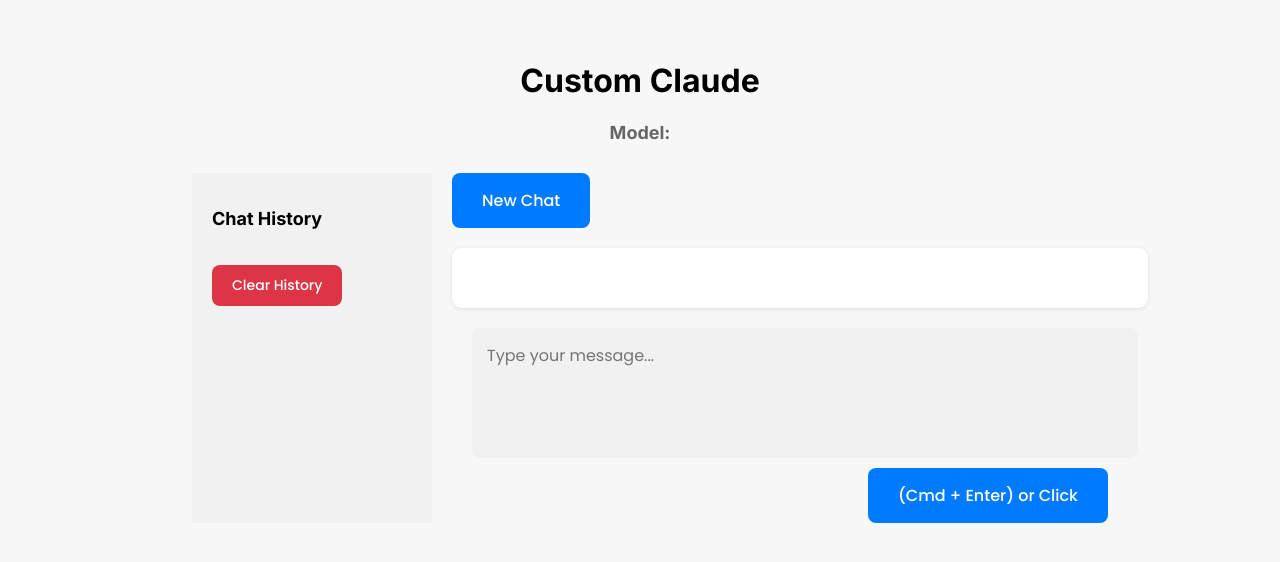
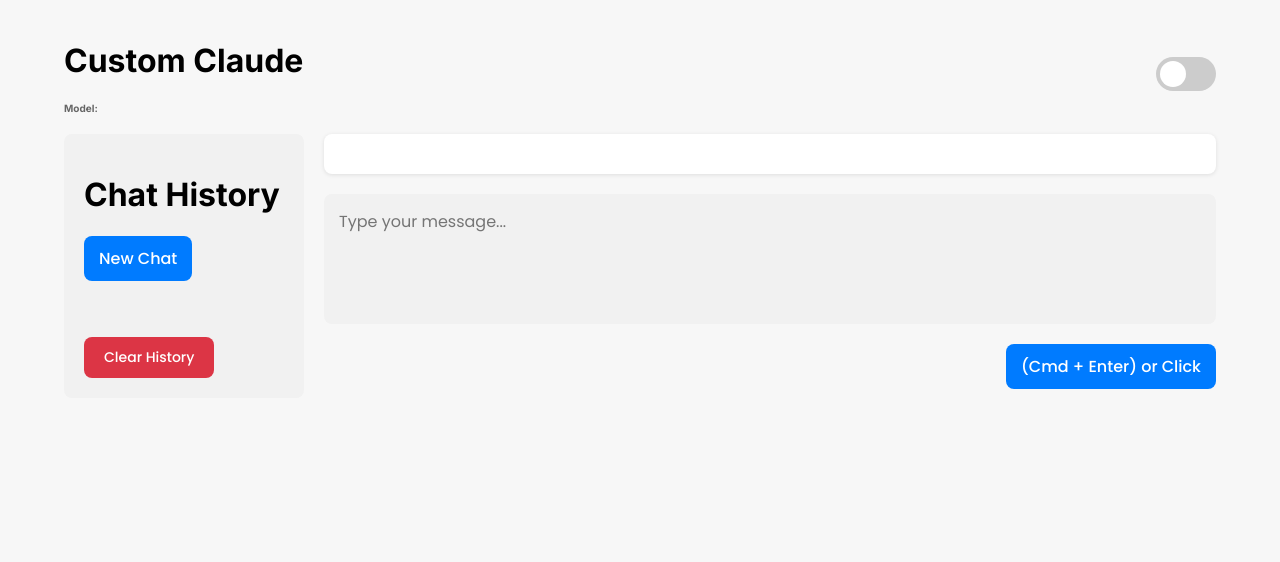
Before and after one commit to invisible-hand/customchat, a Next.js app: page / in a window 1280 px wide. Shown: the top 562 px of the page. Built offline with nearby package versions, Linux system fonts and the light colour scheme.

Commit message:
dark mode + history fix

```diff
--- a/app/globals.css
+++ b/app/globals.css
@@ -8,20 +8,31 @@
 }
 
 .container {
-  max-width: 70%;
-  margin: 0 auto;
-  padding: 40px;
+  max-width: 90%;
+  margin: auto;
+  padding: 20px;
+  border-radius: 8px;
 }
 
 header {
-  text-align: center;
-  margin-bottom: 30px;
+  display: flex;
+  justify-content: space-between;
+  align-items: center;
+  margin-bottom: 5px;
 }
 
+.header-left {
+  text-align: left;
+}
+
+.header-right {
+  display: flex;
+  align-items: center;
+}
 .model-name {
-  font-size: 18px;
+  font-size: 10px;
   color: #666;
-  margin-top: 5px;
+  margin-bottom: 15px;
 }
 
 .content {
@@ -33,11 +44,12 @@
   background-color: #f1f1f1;
   padding: 20px;
   margin-right: 20px;
+  border-radius: 8px;
 }
 
 .side-panel h2 {
-  font-size: 18px;
-  margin-bottom: 10px;
+  font-size: 12px;
+  margin-bottom: 0px;
 }
 
 .side-panel ul {
@@ -61,11 +73,10 @@
 
 .chat-window {
   background-color: #fff;
-  padding: 30px;
-  border-radius: 10px;
+  padding: 20px;
+  border-radius: 8px;
   box-shadow: 0 1px 4px rgba(0, 0, 0, 0.1);
   margin-bottom: 20px;
-  width: 100%;
 }
 
 .user-message,
@@ -115,19 +126,18 @@
 }
 
 textarea {
-  width: 100%;
   padding: 15px;
   border: none;
   border-radius: 8px;
   background-color: #f1f1f1;
-  margin-bottom: 10px;
+  margin-bottom: 20px;
   font-family: 'Poppins', sans-serif;
   font-size: 16px;
   resize: none;
 }
 
 button {
-  padding: 15px 30px;
+  padding: 10px 15px;
   background-color: #007bff;
   color: #fff;
   border: none;
@@ -151,7 +161,6 @@
   display: flex;
   flex-direction: column;
   width: 100%;
-  margin-left: 20px;
 }
 
 button[type='submit'] {
@@ -182,3 +191,109 @@
   font-style: italic;
   color: #888;
 }
+
+body.dark-mode {
+  background-color: #222;
+  color: #fff;
+}
+
+.dark-mode .container {
+  background-color: #222;
+}
+
+.dark-mode .side-panel {
+  background-color: #444;
+}
+
+.dark-mode .chat-item:hover {
+  background-color: #555;
+}
+
+.dark-mode .chat-window {
+  background-color: #333;
+  box-shadow: 0 1px 4px rgba(255, 255, 255, 0.1);
+}
+
+.dark-mode .user-message {
+  background-color: #444;
+  color: #fff;
+}
+
+.dark-mode .bot-message {
+  background-color: #555;
+  color: #fff;
+}
+
+.dark-mode .bot-message pre {
+  background-color: #444;
+}
+
+.dark-mode .bot-message code {
+  background-color: #444;
+}
+
+.dark-mode textarea {
+  background-color: #444;
+  color: #fff;
+}
+
+.dark-mode button {
+  background-color: #007bff;
+}
+
+.dark-mode button:hover {
+  background-color: #0056b3;
+}
+
+.dark-mode .clear-history-button {
+  background-color: #dc3545;
+}
+
+.dark-mode .clear-history-button:hover {
+  background-color: #c82333;
+}
+
+.switch {
+  position: relative;
+  display: inline-block;
+  width: 60px;
+  height: 34px;
+}
+
+.switch input {
+  opacity: 0;
+  width: 0;
+  height: 0;
+}
+
+.slider {
+  position: absolute;
+  cursor: pointer;
+  top: 0;
+  left: 0;
+  right: 0;
+  bottom: 0;
+  background-color: #ccc;
+  transition: 0.4s;
+  border-radius: 34px;
+}
+
+.slider:before {
+  position: absolute;
+  content: "";
+  height: 26px;
+  width: 26px;
+  left: 4px;
+  bottom: 4px;
+  background-color: white;
+  transition: 0.4s;
+  border-radius: 50%;
+}
+
+input:checked + .slider {
+  background-color: #2196f3;
+}
+
+input:checked + .slider:before {
+  transform: translateX(26px);
+}
--- a/app/page.js
+++ b/app/page.js
@@ -1,12 +1,37 @@
 'use client';
 
 import { useState, useEffect } from 'react';
+
 
 const Home = () => {
   const [input, setInput] = useState('');
   const [chatHistory, setChatHistory] = useState([]);
   const [savedChats, setSavedChats] = useState([]);
   const [isLoading, setIsLoading] = useState(false);
+  const [darkMode, setDarkMode] = useState(false);
+
+  useEffect(() => {
+    const storedDarkMode = localStorage.getItem('darkMode');
+    if (storedDarkMode) {
+      setDarkMode(JSON.parse(storedDarkMode));
+    }
+  }, []);
+
+  useEffect(() => {
+    if (darkMode) {
+      document.body.classList.add('dark-mode');
+    } else {
+      document.body.classList.remove('dark-mode');
+    }
+    localStorage.setItem('darkMode', JSON.stringify(darkMode));
+  }, [darkMode]);
+
+  const toggleDarkMode = () => {
+    setDarkMode(!darkMode);
+  };
+
+
+
 
   useEffect(() => {
     const storedChats = localStorage.getItem('chatHistory');
@@ -97,14 +122,24 @@
     }
   };
 
+
+
   const handleChatClick = (index) => {
     if (savedChats.length > 0) {
-      const selectedChat = savedChats[index];
-      const chatName = selectedChat[0]?.user || `Chat ${index + 1}`;
-      console.log(`Selected chat: ${chatName}`);
+      const selectedChat = savedChats[index].slice(0);
       setChatHistory(selectedChat);
     }
   };
+
+
+  // const handleChatClick = (index) => {
+  //   if (savedChats.length > 0) {
+  //     const selectedChat = savedChats[index];
+  //     const chatName = selectedChat[0]?.user || `Chat ${index + 1}`;
+  //     console.log(`Selected chat: ${chatName}`);
+  //     setChatHistory(selectedChat);
+  //   }
+  // };
 
   const handleClearHistory = () => {
     localStorage.removeItem('chatHistory');
@@ -114,13 +149,25 @@
 
   return (
     <div className="container">
-      <header>
-        <h1>Custom Claude</h1>
-        <h2 className="model-name">Model: {process.env.NEXT_PUBLIC_MODEL_NAME}</h2>
-      </header>
+<header>
+  <div className="header-left">
+    <h1>Custom Claude</h1>
+    <h2 className="model-name">Model: {process.env.NEXT_PUBLIC_MODEL_NAME}</h2>
+  </div>
+  <div className="header-right">
+    <label className="switch">
+      <input type="checkbox" checked={darkMode} onChange={toggleDarkMode} />
+      <span className="slider"></span>
+    </label>
+  </div>
+</header>
       <div className="content">
         <div className="side-panel">
-          <h2>Chat History</h2>
+
+          <h1>Chat History</h1>
+          <button className="new-chat-button" onClick={handleNewChat}>
+            New Chat
+          </button>
           <ul>
             {savedChats.map((chat, index) => (
               <li key={index} onClick={() => handleChatClick(index)} className="chat-item">
@@ -133,9 +180,7 @@
           </button>
         </div>
         <div className="main-content">
-          <button className="new-chat-button" onClick={handleNewChat}>
-            New Chat
-          </button>
+
           <div className="chat-window">
             {chatHistory.map((chat, index) => (
               <div key={index}>
@@ -175,7 +220,7 @@
               placeholder="Type your message..."
               rows={4}
             ></textarea>
-            <button type="submit">(Cmd + Enter) or Click</button>
+            <button class="button-submit" type="submit">(Cmd + Enter) or Click</button>
           </form>
         </div>
       </div>
@@ -183,4 +228,8 @@
   );
 };
 
+
+
+
+
 export default Home;
```
